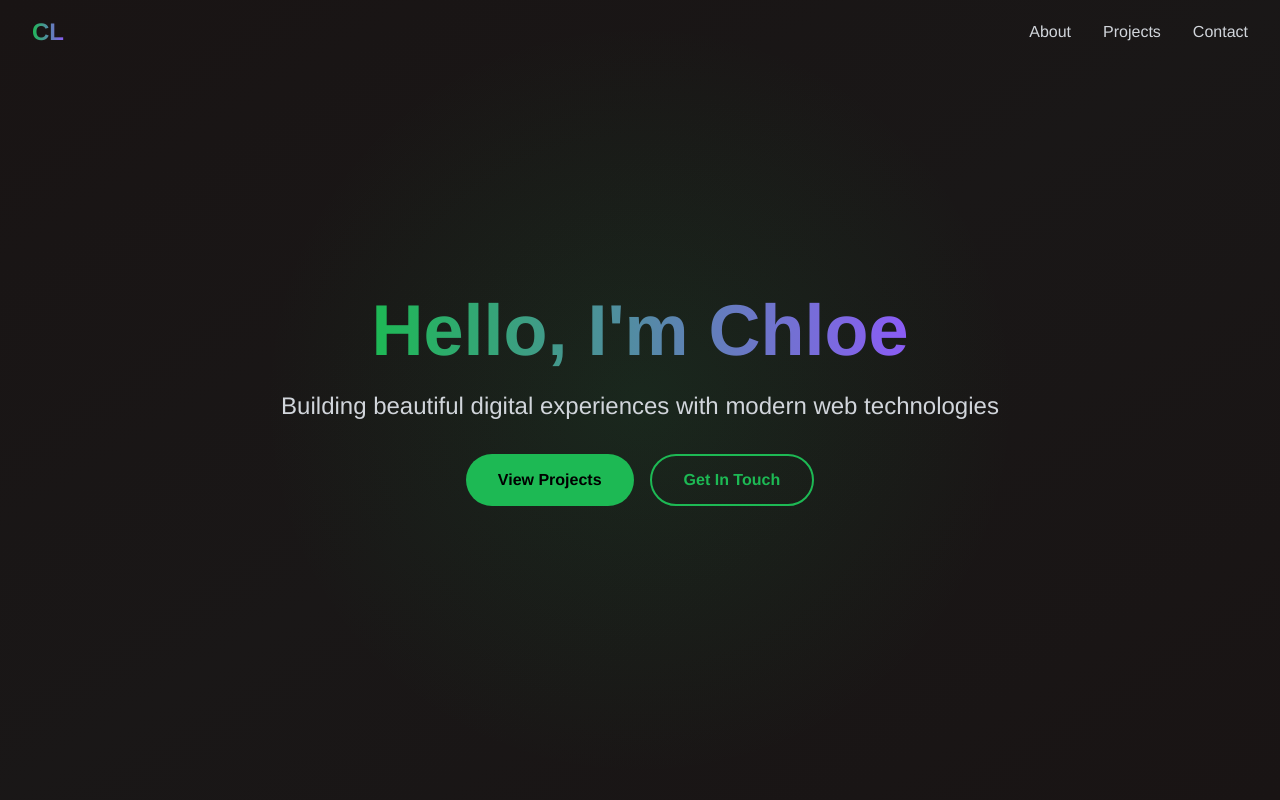
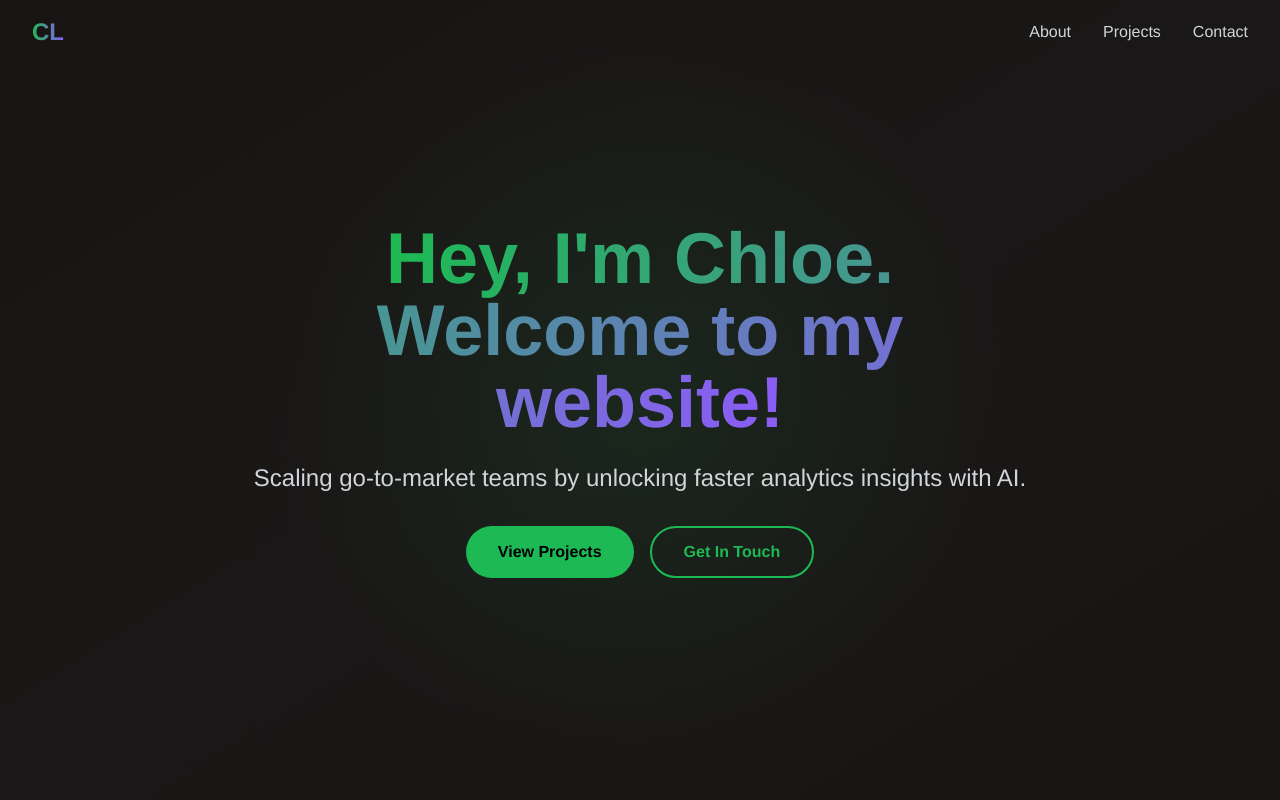
Before and after one commit to chloelubin/chloelubin.github.io, a Next.js app: page / in a window 1280 px wide. Shown: the top 800 px of the page. Built offline with nearby package versions, Linux system fonts and the light colour scheme.

Commit message:
personalize

```diff
--- a/components/Hero.tsx
+++ b/components/Hero.tsx
@@ -12,10 +12,10 @@ export default function Hero() {
 
       <div className="relative z-10 text-center px-4 sm:px-6 lg:px-8 max-w-4xl mx-auto">
         <h1 className="text-5xl sm:text-6xl lg:text-7xl font-bold mb-6 animate-fade-in">
-          <span className="text-gradient">Hello, I'm Chloe</span>
+          <span className="text-gradient">Hey, I'm Chloe. Welcome to my website!</span>
         </h1>
         <p className="text-xl sm:text-2xl text-gray-300 mb-8 animate-fade-in">
-          Building beautiful digital experiences with modern web technologies
+          Scaling go-to-market teams by unlocking faster analytics insights with AI.
         </p>
         <div className="flex flex-col sm:flex-row gap-4 justify-center animate-fade-in">
           <button
```
